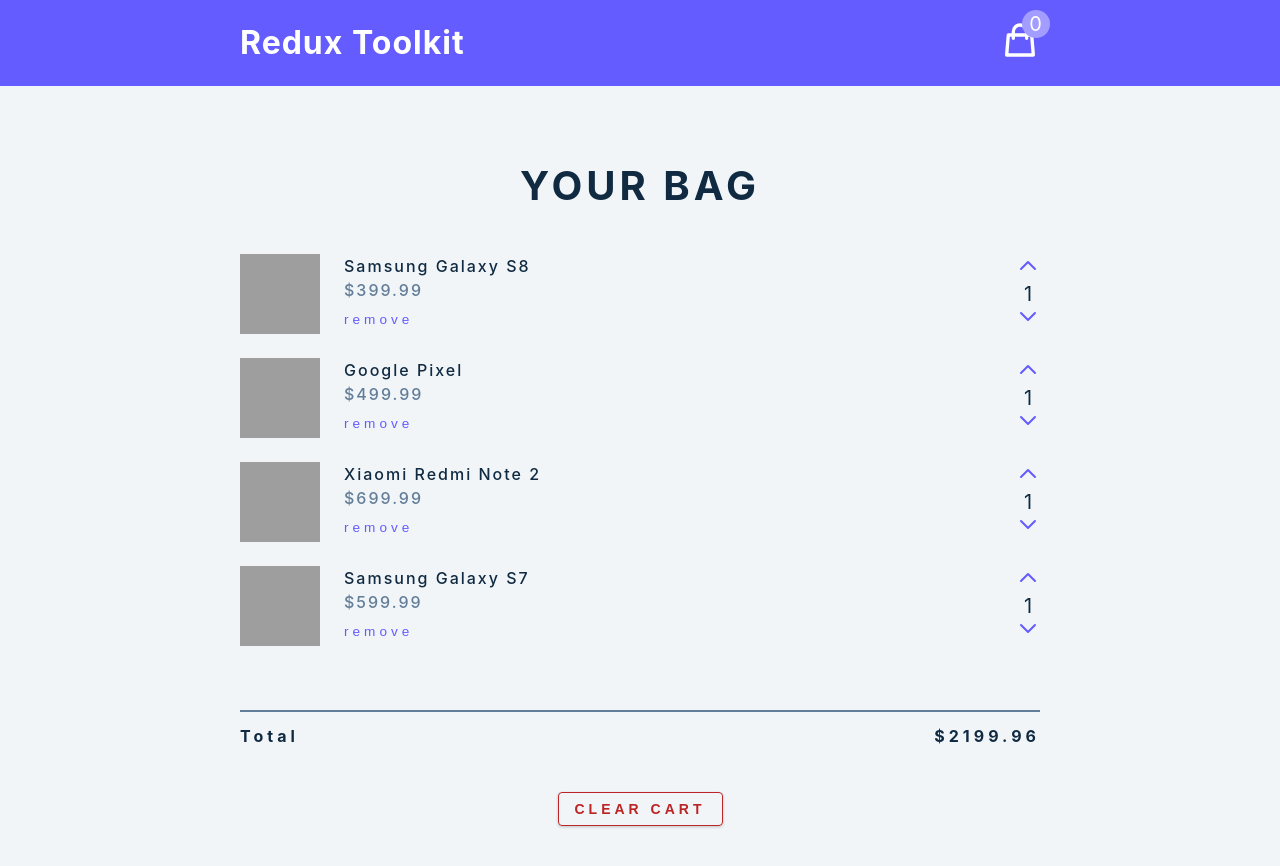
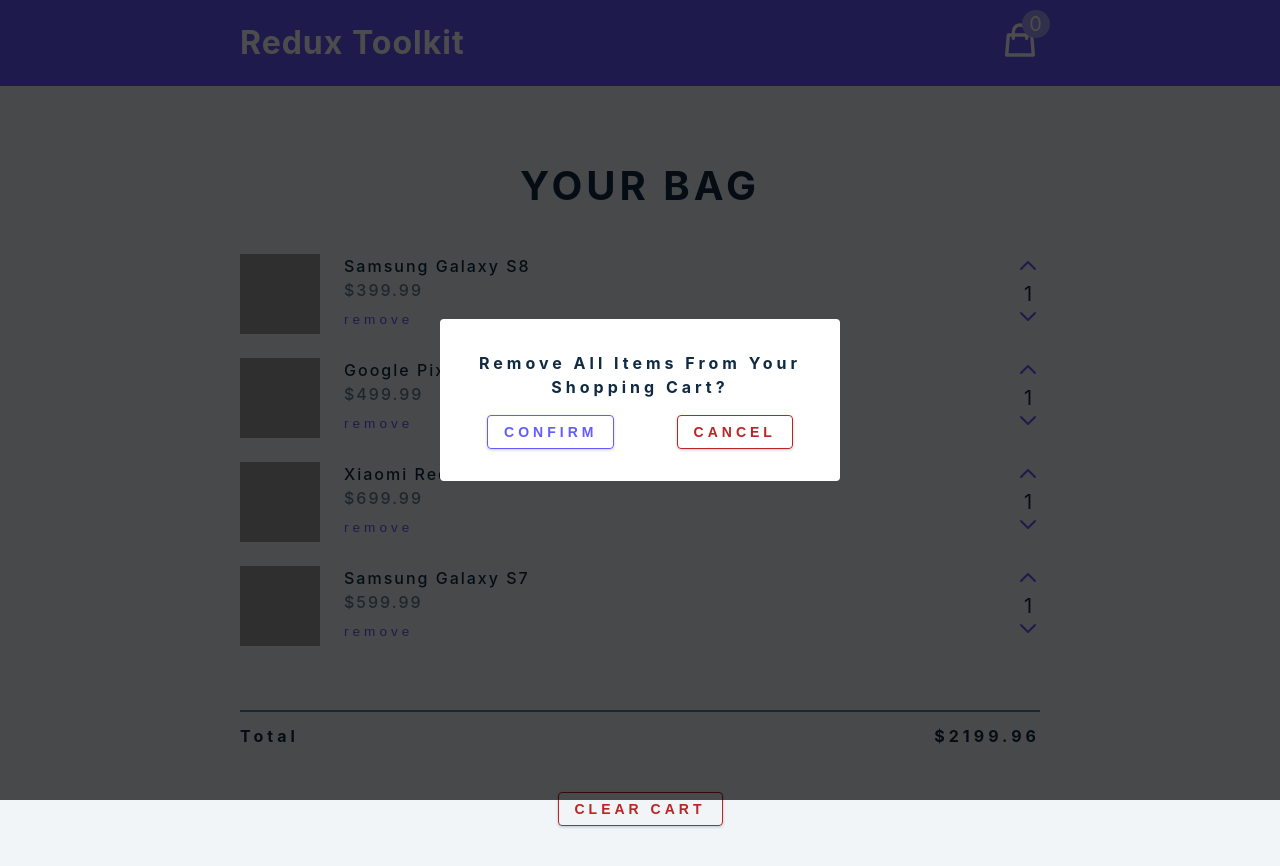
Before and after one commit to J-C-S-V/redux-basics, a React (Create React App) app: page / in a window 1280 px wide. Built offline with nearby package versions, Linux system fonts and the light colour scheme; grey boxes are pictures that could not be loaded.

Commit message:
Add modal component and slice

```diff
--- a/src/App.js
+++ b/src/App.js
@@ -1,5 +1,6 @@
 import Navbar from './components/Navabar';
 import CartContainer from './components/CartContainer';
+import Modal from './components/Modal';
 import { useDispatch, useSelector } from 'react-redux';
 import { calculateTotals } from './features/cart/cartSlice';
 import { useEffect } from 'react';
@@ -14,6 +15,7 @@
 
   return (
     <main>
+      <Modal />
       <Navbar />
       <CartContainer />
     </main>
--- /dev/null
+++ b/src/components/Modal.jsx
@@ -0,0 +1,19 @@
+const Modal = () => {
+  return (
+    <aside className="modal-container">
+      <div className="modal">
+        <h4>remove all items from your shopping cart?</h4>
+        <div className="btn-container">
+          <button type="button" className="btn confirm-btn">
+            confirm
+          </button>
+          <button type="button" className="btn clear-btn">
+            cancel
+          </button>
+        </div>
+      </div>
+    </aside>
+  );
+};
+
+export default Modal;
```
Also changed, not shown: src/features/modal/modalSlice.js (added, +20 -0 lines).
